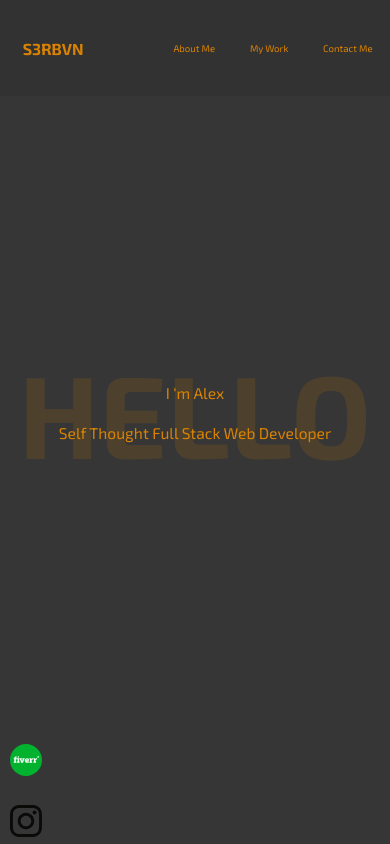
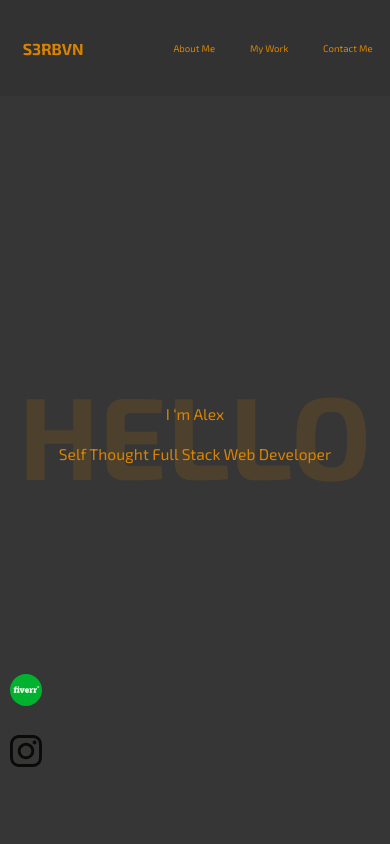
Before and after one commit to AALXX/MyPortofolio, a Next.js app: page / in a window 390 px wide. Built offline with nearby package versions, Linux system fonts and the light colour scheme.

Commit message:
fix landing page

```diff
--- a/styles/Home.module.css
+++ b/styles/Home.module.css
@@ -4,7 +4,7 @@
   flex-direction: column;
   justify-content: center;
   align-items: center;
-  height: 75vh;
+  height: 85vh;
 }
 
 .IconsContainer{
@@ -12,7 +12,7 @@
   width: 95%;
   flex-direction: column;
   /* border: 1px solid; */
-  margin-top: 90vh;
+  margin-top: auto;
 }
 
 .InstaIcon{
@@ -36,6 +36,7 @@
   color: #da8300;
   font-family: "Exo 2 Bold";
   z-index:0;
+  margin: auto;
   position: absolute;
 
 }
@@ -69,6 +70,11 @@
 }
 
 @media (max-width: 600px) {
+
+  .PageContainer{
+    height: 80vh;
+  }
+
   .HelloBackGround{
     font-size: 30vw;
   }
```
